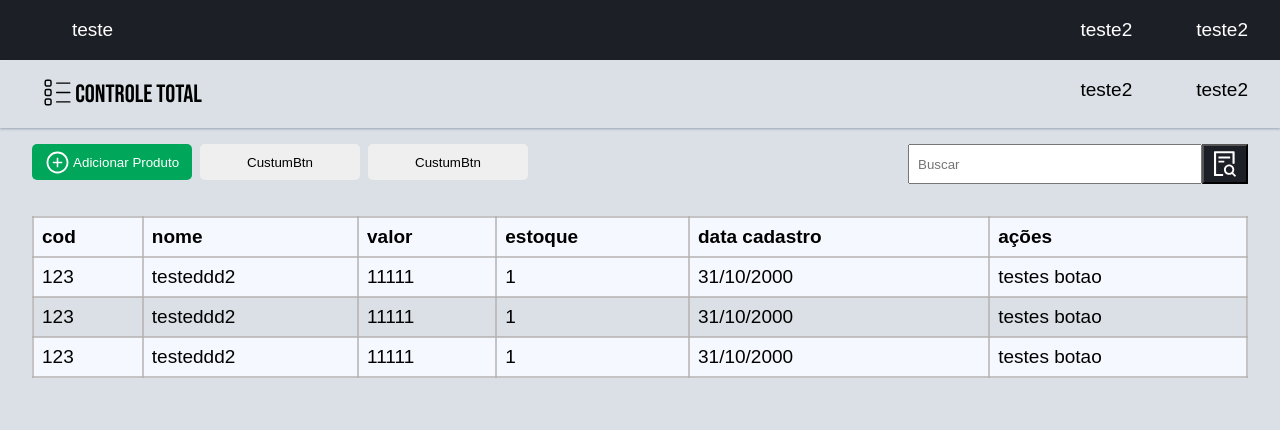
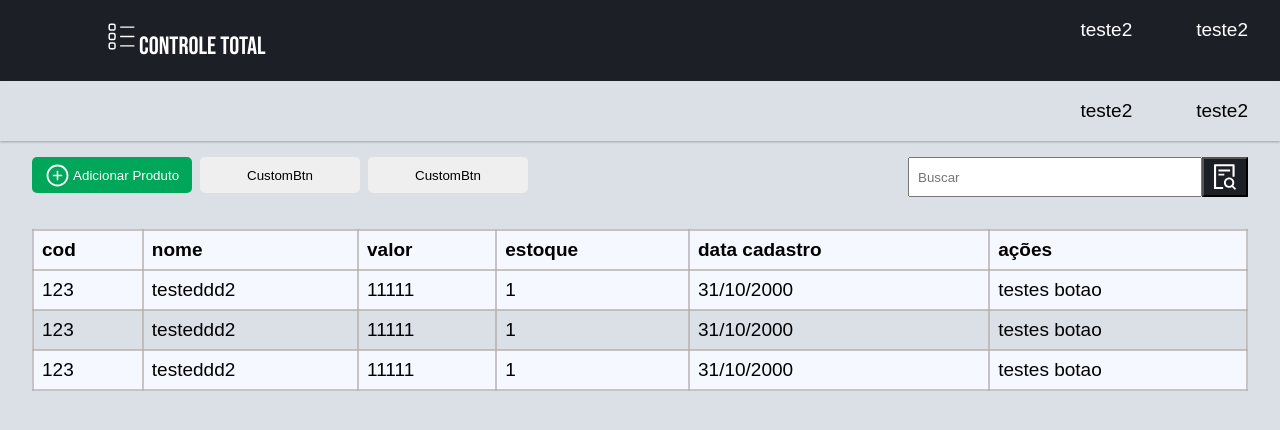
Before and after one commit to JeremiasRincaveski/java, a React (Vite) app in the folder frontJavaInterface/: page / in a window 1280 px wide. Shown: the top 430 px of the page. Built offline with nearby package versions, Linux system fonts and the light colour scheme; data requests are answered from the project's data file.

Commit message:
edit  logo

```diff
--- a/frontJavaInterface/src/components/header/Header.jsx
+++ b/frontJavaInterface/src/components/header/Header.jsx
@@ -1,4 +1,5 @@
 import styled from "styled-components";
+import { LogoSvg } from "../nav/Nav";
 
 const StyledHeader = styled.header`
     background-color: ${props => props.theme.colors.softDark};
@@ -16,7 +17,9 @@ export const Header = () => {
     return (
         <StyledHeader>
             <ul>
-                <li>teste</li>
+                <li>
+                    <LogoSvg />
+                </li>
 
             </ul>
             <ul>
--- a/frontJavaInterface/src/components/nav/Nav.jsx
+++ b/frontJavaInterface/src/components/nav/Nav.jsx
@@ -12,29 +12,6 @@ const StyledNav = styled.nav`
     margin-bottom: 1rem;
     box-shadow: 0 0.063rem 0.188rem rgb(31 50 81 / 12%), 0 0.063rem 0.125rem rgb(31 50 81 / 24%);
 
-        ul:first-of-type{
-            li{
-                display: flex;
-                justify-content: center;
-                align-items: center;
-                height: 30px;
-                position: relative;
-                background-color: back;
-
-
-                svg{
-                    position: absolute;
-                    left: 0;
-                    bottom: 0;
-                    margin-bottom: -0.8px;
-
-                }
-
-                span{
-                    margin-left: .2rem;
-                }
-            }
-        }
         li{
             display: inline;
             list-style: none;
@@ -65,7 +42,6 @@ const StyledDiv = styled.div`
         width: 340px;
         height: 40px;
 
-
         button{
             align-items: center;
             justify-content: center;
@@ -89,7 +65,7 @@ const StyledButton = styled.button`
 
 `
 
-const Button = ({ color, btnName = 'CustumBtn', Icon, size, bgColor, fColor }) => {
+const Button = ({ color, btnName = 'CustomBtn', Icon, size, bgColor, fColor }) => {
     return (
         <StyledButton bgColor={bgColor} fColor={fColor}>
             {Icon ? <Icon size={size} color={color} /> : <></>}
@@ -97,7 +73,6 @@ const Button = ({ color, btnName = 'CustumBtn', Icon, size, bgColor, fColor }) =
         </StyledButton>
     )
 }
-
 
 const StyledInput = styled.input`
     background-color: ${props => props.theme.colors.SoftWhite};
@@ -119,20 +94,21 @@ const SearchIcon = ({ size, color }) => {
 const StyledList = styled.li`
     font-family: 'Bebas Neue', cursive;
     font-size: 25px;
+`
 
-
-
-`
+export const LogoSvg = () => {
+    return (
+        <StyledList>
+            <CiBoxList size={35} />
+            <span>controle total</span>
+        </StyledList>)
+}
 
 export const Nav = () => {
     return (
         <>
             <StyledNav>
                 <ul>
-                    <StyledList>
-                        <CiBoxList size={35}/>
-                        <span>controle total</span>
-                    </StyledList>
                 </ul>
                 <ul>
                     <li>teste2</li>
```
